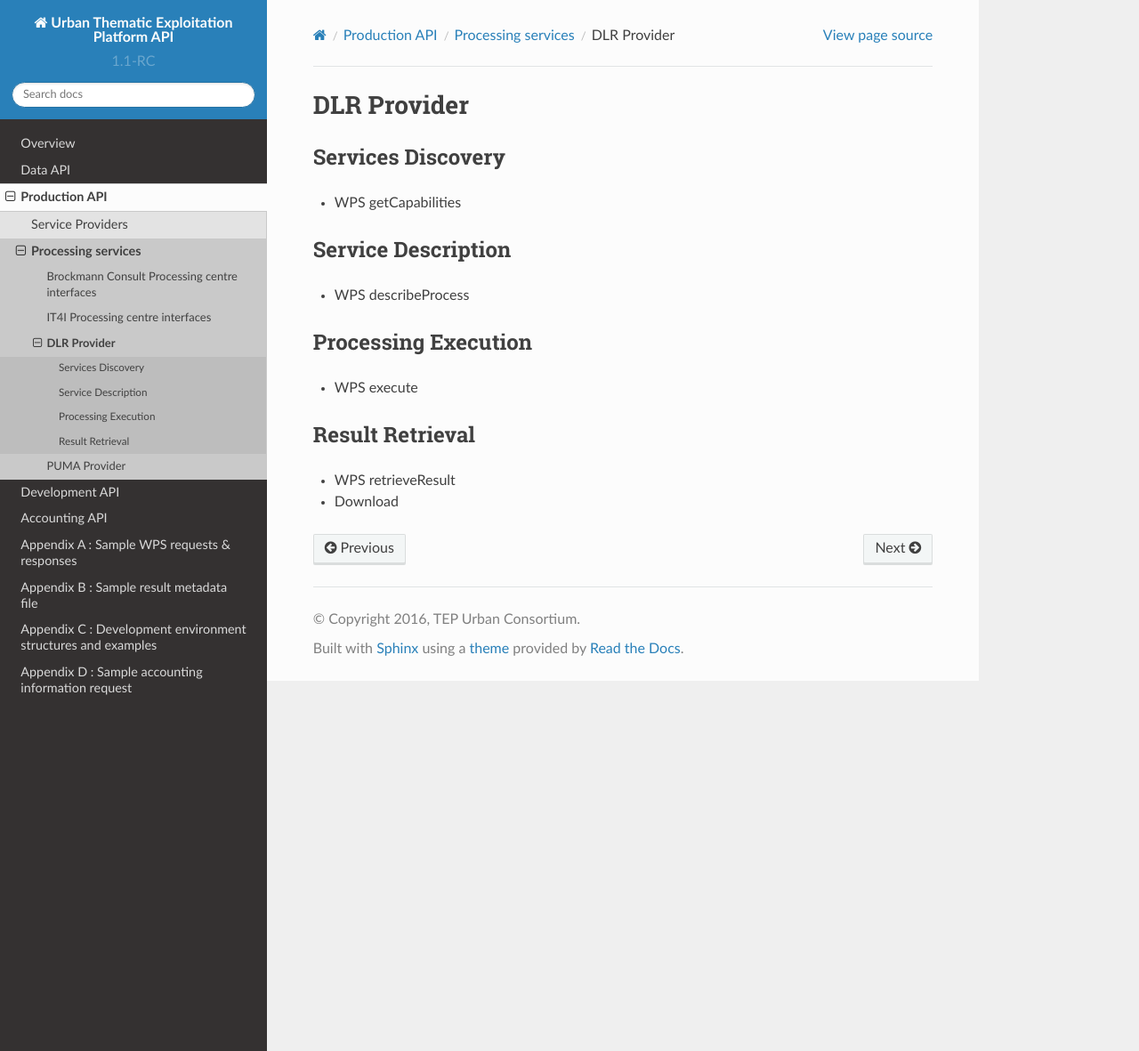
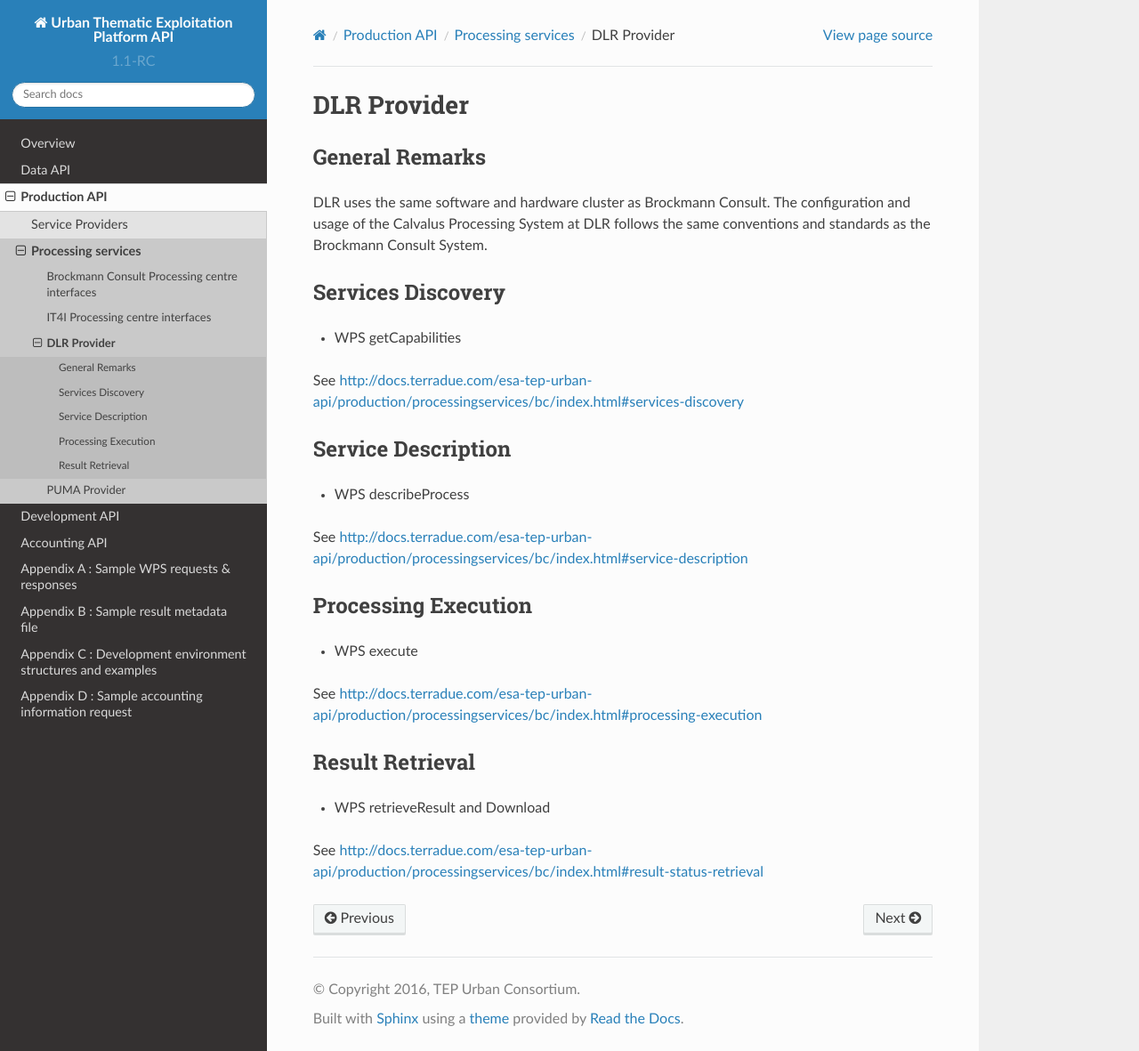
Before and after one commit to urban-tep/API, a Sphinx documentation site: the page built from source/production/processingservices/dlr/index.rst, in a window 1280 px wide and 1181 px high. Shown: the whole window at 89% size. Built offline with Sphinx 7.4.7 and the Read the Docs theme 2.0.0, drawn with Linux system fonts in a browser that asks for light colours; pages that are not in the unit, such as notebooks, are missing from menus.

Commit message:
Update index.rst

```diff
--- a/source/production/processingservices/dlr/index.rst
+++ b/source/production/processingservices/dlr/index.rst
@@ -5,28 +5,35 @@ DLR Provider
 .. toctree::
    :maxdepth: 2
 
+General Remarks
+^^^^^^^^^^^^^^^
+
+DLR uses the same software and hardware cluster as Brockmann Consult. The configuration and usage of the Calvalus Processing System at DLR follows the same conventions and standards as the Brockmann Consult System.
+
 Services Discovery
 ^^^^^^^^^^^^^^^^^^
 
 - WPS getCapabilities
 
+See http://docs.terradue.com/esa-tep-urban-api/production/processingservices/bc/index.html#services-discovery
 
 Service Description
 ^^^^^^^^^^^^^^^^^^^
 
-
 - WPS describeProcess
 
+See http://docs.terradue.com/esa-tep-urban-api/production/processingservices/bc/index.html#service-description
 
 Processing Execution
 ^^^^^^^^^^^^^^^^^^^^
 
-
 - WPS execute
 
+See http://docs.terradue.com/esa-tep-urban-api/production/processingservices/bc/index.html#processing-execution
 
 Result Retrieval
 ^^^^^^^^^^^^^^^^
 
-- WPS retrieveResult
-- Download
+- WPS retrieveResult and Download
+
+See http://docs.terradue.com/esa-tep-urban-api/production/processingservices/bc/index.html#result-status-retrieval
```
